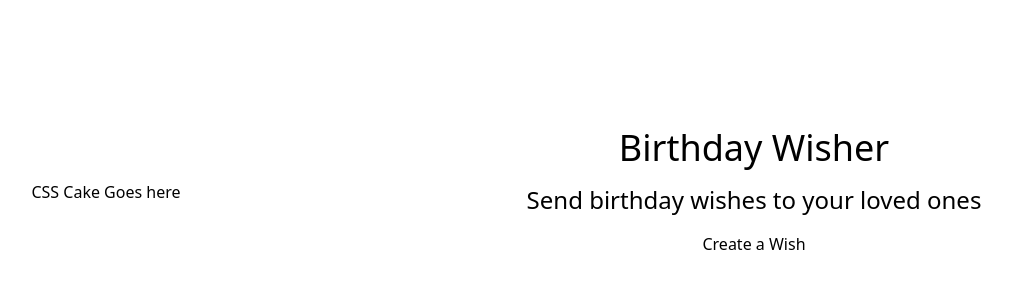
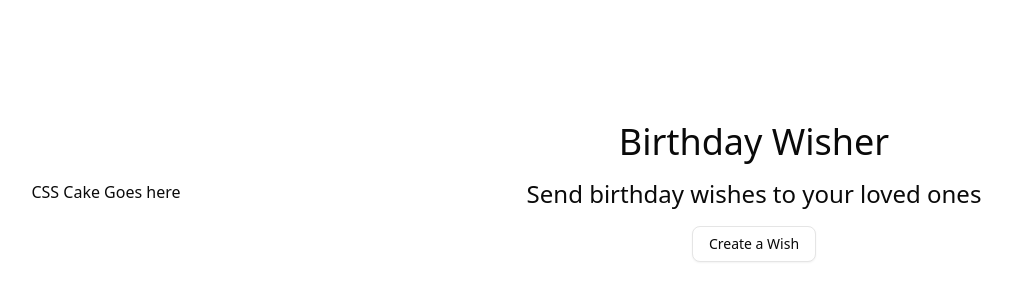
Before and after one commit to iajaymk/birthday-wisher, a React (Vite) app: page / in a window 1280 px wide. Shown: the part 208-508 px from the top of the page, without its empty margins (210-1222 px from the left). Built offline with nearby package versions, Linux system fonts and the light colour scheme; no server answers.

Commit message:
Add new UI components and styles, update dependencies, and configure path aliases

```diff
--- a/package.json
+++ b/package.json
@@ -10,11 +10,16 @@
     "preview": "vite preview"
   },
   "dependencies": {
+    "@radix-ui/react-slot": "^1.2.4",
     "@tailwindcss/vite": "^4.1.18",
     "canvas-confetti": "^1.9.4",
+    "class-variance-authority": "^0.7.1",
+    "clsx": "^2.1.1",
+    "lucide-react": "^0.562.0",
     "react": "^19.2.0",
     "react-dom": "^19.2.0",
     "react-router": "^7.12.0",
+    "tailwind-merge": "^3.4.0",
     "tailwindcss": "^4.1.18"
   },
   "devDependencies": {
@@ -26,6 +31,7 @@
     "eslint-plugin-react-hooks": "^7.0.1",
     "eslint-plugin-react-refresh": "^0.4.24",
     "globals": "^16.5.0",
+    "tw-animate-css": "^1.4.0",
     "vite": "^7.2.4"
   }
 }
--- /dev/null
+++ b/src/components/ui/button.jsx
@@ -0,0 +1,59 @@
+import * as React from "react";
+import { Slot } from "@radix-ui/react-slot";
+import { cva } from "class-variance-authority";
+
+import { cn } from "#lib/utils";
+
+const buttonVariants = cva(
+  "inline-flex items-center justify-center gap-2 whitespace-nowrap rounded-md text-sm font-medium transition-all disabled:pointer-events-none disabled:opacity-50 [&_svg]:pointer-events-none [&_svg:not([class*='size-'])]:size-4 shrink-0 [&_svg]:shrink-0 outline-none focus-visible:border-ring focus-visible:ring-ring/50 focus-visible:ring-[3px] aria-invalid:ring-destructive/20 dark:aria-invalid:ring-destructive/40 aria-invalid:border-destructive",
+  {
+    variants: {
+      variant: {
+        default: "bg-primary text-primary-foreground hover:bg-primary/90",
+        destructive:
+          "bg-destructive text-white hover:bg-destructive/90 focus-visible:ring-destructive/20 dark:focus-visible:ring-destructive/40 dark:bg-destructive/60",
+        outline:
+          "border bg-background shadow-xs hover:bg-accent hover:text-accent-foreground dark:bg-input/30 dark:border-input dark:hover:bg-input/50",
+        secondary:
+          "bg-secondary text-secondary-foreground hover:bg-secondary/80",
+        ghost:
+          "hover:bg-accent hover:text-accent-foreground dark:hover:bg-accent/50",
+        link: "text-primary underline-offset-4 hover:underline",
+      },
+      size: {
+        default: "h-9 px-4 py-2 has-[>svg]:px-3",
+        sm: "h-8 rounded-md gap-1.5 px-3 has-[>svg]:px-2.5",
+        lg: "h-10 rounded-md px-6 has-[>svg]:px-4",
+        icon: "size-9",
+        "icon-sm": "size-8",
+        "icon-lg": "size-10",
+      },
+    },
+    defaultVariants: {
+      variant: "default",
+      size: "default",
+    },
+  }
+);
+
+function Button({
+  className,
+  variant = "default",
+  size = "default",
+  asChild = false,
+  ...props
+}) {
+  const Comp = asChild ? Slot : "button";
+
+  return (
+    <Comp
+      data-slot="button"
+      data-variant={variant}
+      data-size={size}
+      className={cn(buttonVariants({ variant, size, className }))}
+      {...props}
+    />
+  );
+}
+
+export { Button, buttonVariants };
--- a/src/index.css
+++ b/src/index.css
@@ -1,5 +1,127 @@
 @import "tailwindcss";
+@import "tw-animate-css";
+
+@custom-variant dark (&:is(.dark *));
 
 body {
   margin: 0;
 }
+
+@theme inline {
+  --radius-sm: calc(var(--radius) - 4px);
+  --radius-md: calc(var(--radius) - 2px);
+  --radius-lg: var(--radius);
+  --radius-xl: calc(var(--radius) + 4px);
+  --radius-2xl: calc(var(--radius) + 8px);
+  --radius-3xl: calc(var(--radius) + 12px);
+  --radius-4xl: calc(var(--radius) + 16px);
+  --color-background: var(--background);
+  --color-foreground: var(--foreground);
+  --color-card: var(--card);
+  --color-card-foreground: var(--card-foreground);
+  --color-popover: var(--popover);
+  --color-popover-foreground: var(--popover-foreground);
+  --color-primary: var(--primary);
+  --color-primary-foreground: var(--primary-foreground);
+  --color-secondary: var(--secondary);
+  --color-secondary-foreground: var(--secondary-foreground);
+  --color-muted: var(--muted);
+  --color-muted-foreground: var(--muted-foreground);
+  --color-accent: var(--accent);
+  --color-accent-foreground: var(--accent-foreground);
+  --color-destructive: var(--destructive);
+  --color-border: var(--border);
+  --color-input: var(--input);
+  --color-ring: var(--ring);
+  --color-chart-1: var(--chart-1);
+  --color-chart-2: var(--chart-2);
+  --color-chart-3: var(--chart-3);
+  --color-chart-4: var(--chart-4);
+  --color-chart-5: var(--chart-5);
+  --color-sidebar: var(--sidebar);
+  --color-sidebar-foreground: var(--sidebar-foreground);
+  --color-sidebar-primary: var(--sidebar-primary);
+  --color-sidebar-primary-foreground: var(--sidebar-primary-foreground);
+  --color-sidebar-accent: var(--sidebar-accent);
+  --color-sidebar-accent-foreground: var(--sidebar-accent-foreground);
+  --color-sidebar-border: var(--sidebar-border);
+  --color-sidebar-ring: var(--sidebar-ring);
+}
+
+:root {
+  --radius: 0.625rem;
+  --background: oklch(1 0 0);
+  --foreground: oklch(0.145 0 0);
+  --card: oklch(1 0 0);
+  --card-foreground: oklch(0.145 0 0);
+  --popover: oklch(1 0 0);
+  --popover-foreground: oklch(0.145 0 0);
+  --primary: oklch(0.205 0 0);
+  --primary-foreground: oklch(0.985 0 0);
+  --secondary: oklch(0.97 0 0);
+  --secondary-foreground: oklch(0.205 0 0);
+  --muted: oklch(0.97 0 0);
+  --muted-foreground: oklch(0.556 0 0);
+  --accent: oklch(0.97 0 0);
+  --accent-foreground: oklch(0.205 0 0);
+  --destructive: oklch(0.577 0.245 27.325);
+  --border: oklch(0.922 0 0);
+  --input: oklch(0.922 0 0);
+  --ring: oklch(0.708 0 0);
+  --chart-1: oklch(0.646 0.222 41.116);
+  --chart-2: oklch(0.6 0.118 184.704);
+  --chart-3: oklch(0.398 0.07 227.392);
+  --chart-4: oklch(0.828 0.189 84.429);
+  --chart-5: oklch(0.769 0.188 70.08);
+  --sidebar: oklch(0.985 0 0);
+  --sidebar-foreground: oklch(0.145 0 0);
+  --sidebar-primary: oklch(0.205 0 0);
+  --sidebar-primary-foreground: oklch(0.985 0 0);
+  --sidebar-accent: oklch(0.97 0 0);
+  --sidebar-accent-foreground: oklch(0.205 0 0);
+  --sidebar-border: oklch(0.922 0 0);
+  --sidebar-ring: oklch(0.708 0 0);
+}
+
+.dark {
+  --background: oklch(0.145 0 0);
+  --foreground: oklch(0.985 0 0);
+  --card: oklch(0.205 0 0);
+  --card-foreground: oklch(0.985 0 0);
+  --popover: oklch(0.205 0 0);
+  --popover-foreground: oklch(0.985 0 0);
+  --primary: oklch(0.922 0 0);
+  --primary-foreground: oklch(0.205 0 0);
+  --secondary: oklch(0.269 0 0);
+  --secondary-foreground: oklch(0.985 0 0);
+  --muted: oklch(0.269 0 0);
+  --muted-foreground: oklch(0.708 0 0);
+  --accent: oklch(0.269 0 0);
+  --accent-foreground: oklch(0.985 0 0);
+  --destructive: oklch(0.704 0.191 22.216);
+  --border: oklch(1 0 0 / 10%);
+  --input: oklch(1 0 0 / 15%);
+  --ring: oklch(0.556 0 0);
+  --chart-1: oklch(0.488 0.243 264.376);
+  --chart-2: oklch(0.696 0.17 162.48);
+  --chart-3: oklch(0.769 0.188 70.08);
+  --chart-4: oklch(0.627 0.265 303.9);
+  --chart-5: oklch(0.645 0.246 16.439);
+  --sidebar: oklch(0.205 0 0);
+  --sidebar-foreground: oklch(0.985 0 0);
+  --sidebar-primary: oklch(0.488 0.243 264.376);
+  --sidebar-primary-foreground: oklch(0.985 0 0);
+  --sidebar-accent: oklch(0.269 0 0);
+  --sidebar-accent-foreground: oklch(0.985 0 0);
+  --sidebar-border: oklch(1 0 0 / 10%);
+  --sidebar-ring: oklch(0.556 0 0);
+}
+
+@layer base {
+  * {
+    @apply border-border outline-ring/50;
+  }
+  body {
+    @apply bg-background text-foreground;
+  }
+}
--- /dev/null
+++ b/src/lib/utils.js
@@ -0,0 +1,6 @@
+import { clsx } from "clsx";
+import { twMerge } from "tailwind-merge"
+
+export function cn(...inputs) {
+  return twMerge(clsx(inputs));
+}
--- a/src/pages/Home.jsx
+++ b/src/pages/Home.jsx
@@ -1,3 +1,5 @@
+import { Button } from "#components/ui/button";
+
 const Home = () => {
   return (
     <div className="grid grid-rows-2 grid-cols-1 md:grid-rows-1 md:grid-cols-2 h-screen place-items-center gap-4">
@@ -5,7 +7,8 @@
       <div className="flex justify-center items-center flex-col gap-4">
         <h1 className="text-4xl">Birthday Wisher</h1>
         <p className="text-2xl">Send birthday wishes to your loved ones</p>
-        <button>Create a Wish</button>
+        {/* <button>Create a Wish</button> */}
+        <Button variant="outline">Create a Wish</Button>
       </div>
     </div>
   );
--- a/vite.config.js
+++ b/vite.config.js
@@ -1,8 +1,19 @@
 import { defineConfig } from "vite";
 import react from "@vitejs/plugin-react-swc";
 import tailwindcss from "@tailwindcss/vite";
+import { resolve, dirname } from "path";
+import { fileURLToPath } from "url";
 
 // https://vite.dev/config/
 export default defineConfig({
   plugins: [react(), tailwindcss()],
+  resolve: {
+    alias: {
+      "#components": resolve(
+        dirname(fileURLToPath(import.meta.url)),
+        "src/components"
+      ),
+      "#lib": resolve(dirname(fileURLToPath(import.meta.url)), "src/lib"),
+    },
+  },
 });
```
Also changed, not shown: jsconfig.json (added, +9 -0 lines), components.json (added), 1 other file (tests, documents, lock files or other folders).
